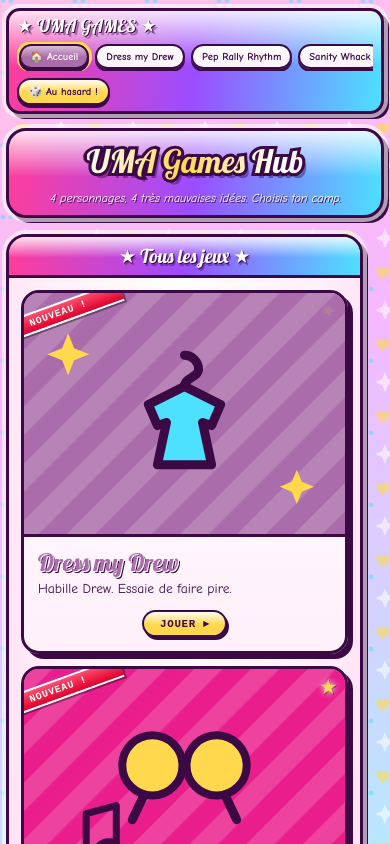
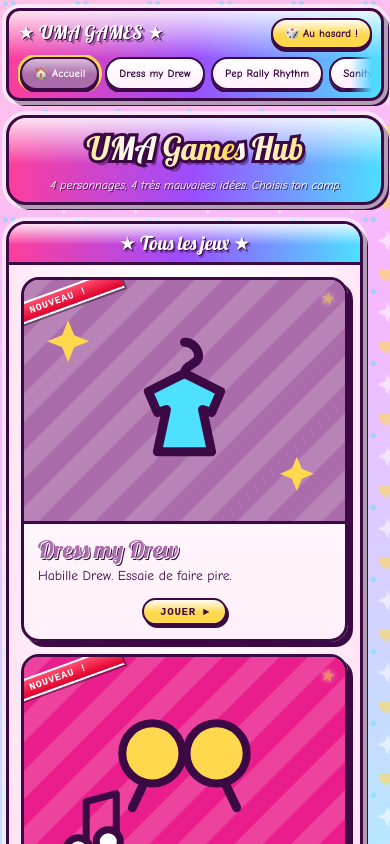
Before and after one commit to dnfrvr/uma-games-hub, a plain HTML site: page index.html in a window 390 px wide. Shown: the top 844 px of the page. Drawn offline with Linux system fonts and the light colour scheme.

Commit message:
Retravaille la barre de navigation sur téléphone
Deux rangées au lieu de trois (marque + « Au hasard ! », puis le ruban
d'onglets), pastilles à 35 px de haut au lieu de 22, ascenseur repeint aux
couleurs du site, bords en fondu du côté où il reste des jeux, et l'onglet
de la page courante amené sous les yeux au chargement.

Co-Authored-By: Claude Opus 5 (1M context) <noreply@anthropic.com>

```diff
--- a/shared/navbar.css
+++ b/shared/navbar.css
@@ -45,12 +45,48 @@ body:has(.page) .navbar { max-width: 1330px; }
 
 .navbar-liens {
   flex: 1 1 auto;
+  min-width: 0;
   display: flex;
   align-items: center;
   gap: 6px;
   overflow-x: auto;
   overscroll-behavior-x: contain;
   padding: 2px;
+  /* Le ruban ne défile qu'à l'étroit, mais quand il défile la barre grise du
+     navigateur jurait avec tout le reste : on la repeint aux couleurs du site. */
+  scrollbar-width: thin;
+  scrollbar-color: var(--text-color) rgba(255, 255, 255, 0.5);
+}
+
+.navbar-liens::-webkit-scrollbar { height: 6px; }
+
+.navbar-liens::-webkit-scrollbar-track {
+  background: rgba(255, 255, 255, 0.5);
+  border-radius: 999px;
+}
+
+.navbar-liens::-webkit-scrollbar-thumb {
+  background: var(--text-color);
+  border-radius: 999px;
+}
+
+/* Un ruban qui déborde le dit : le bord concerné se fond dans la barre, donc
+   une pastille coupée se lit comme « ça continue » et pas comme un bug.
+   Les classes sont posées par navbar.js d'après la position réelle du défilé —
+   sans JS il n'y a pas de fondu, mais le ruban défile quand même. */
+.navbar-liens.deborde-gauche:not(.deborde-droite) {
+  -webkit-mask-image: linear-gradient(90deg, transparent, #000 22px);
+  mask-image: linear-gradient(90deg, transparent, #000 22px);
+}
+
+.navbar-liens.deborde-droite:not(.deborde-gauche) {
+  -webkit-mask-image: linear-gradient(90deg, #000 calc(100% - 22px), transparent);
+  mask-image: linear-gradient(90deg, #000 calc(100% - 22px), transparent);
+}
+
+.navbar-liens.deborde-gauche.deborde-droite {
+  -webkit-mask-image: linear-gradient(90deg, transparent, #000 22px, #000 calc(100% - 22px), transparent);
+  mask-image: linear-gradient(90deg, transparent, #000 22px, #000 calc(100% - 22px), transparent);
 }
 
 /* Un onglet = une pastille blanche à ombre dure ; l'onglet courant prend la
@@ -115,11 +151,36 @@ a.navbar-lien:focus-visible {
   box-shadow: 0 1px 0 var(--shadow-color);
 }
 
+/* =========================================================
+   Téléphone : deux rangées au lieu de trois
+   ---------------------------------------------------------
+   En dessous de 720 px la barre débordait et se cassait en trois lignes
+   (marque / ruban / dé), soit près d'un tiers de la hauteur utile avant même
+   d'arriver au jeu. On en fait un vrai bandeau d'appli : la marque et le dé se
+   partagent la première rangée, le ruban d'onglets prend toute la seconde.
+   ========================================================= */
+
 @media (max-width: 720px) {
-  .navbar { gap: 7px; padding: 6px 8px; }
-  .navbar-marque { font-size: 1.1rem; }
-  .navbar-lien { font-size: 0.66rem; padding: 4px 9px; }
-  .navbar-hasard { font-size: 0.66rem; padding: 5px 10px; }
+  .navbar { gap: 6px 8px; padding: 7px 9px 6px; }
+  .navbar-marque { font-size: 1.15rem; }
+
+  /* `flex: 1 0 100%` sur le ruban force le retour à la ligne ; le dé remonte
+     donc à côté de la marque, poussé à droite par sa marge auto. `order` ne
+     change que l'ordre visuel — au clavier on garde marque → onglets → dé,
+     qui reste la lecture logique de la barre. */
+  .navbar-hasard { order: 1; margin-left: auto; }
+  .navbar-liens { order: 2; flex: 1 0 100%; }
+
+  /* Cibles tactiles : les pastilles faisaient 22 px de haut, soit la moitié de
+     ce qu'un doigt vise correctement. La rangée gagnée les paye largement. */
+  .navbar-lien { font-size: 0.7rem; padding: 8px 12px; }
+  .navbar-hasard { font-size: 0.7rem; padding: 7px 12px; }
+}
+
+@media (max-width: 380px) {
+  /* Écrans les plus étroits : la marque seule tient mal à côté du dé. */
+  .navbar-marque { font-size: 1rem; }
+  .navbar-hasard { padding: 7px 10px; }
 }
 
 @media (prefers-reduced-motion: reduce) {
--- a/shared/navbar.js
+++ b/shared/navbar.js
@@ -51,6 +51,7 @@
       .then((jeux) => {
         jeux.forEach((jeu) => barre.liens.appendChild(onglet(jeu, currentGameId)));
         brancheHasard(barre.hasard, jeux);
+        brancheRuban(barre.liens);
       })
       .catch((err) => {
         console.error("[navbar] manifest illisible :", err);
@@ -106,6 +107,56 @@
     return el;
   }
 
+  /* Sur téléphone le ruban d'onglets est plus large que l'écran. Deux détails
+     qui changent tout, et qui demandent la position réelle du défilé — donc du
+     JS, mais du JS facultatif : sans lui le ruban défile quand même.
+       1. l'onglet de la page courante est amené sous les yeux, sinon on ne voit
+          pas où on est quand on joue au dernier jeu de la liste ;
+       2. les bords se fondent du côté où il reste des jeux (classes lues par
+          navbar.css), pour que la pastille coupée se lise comme une invitation
+          à faire glisser. */
+  function brancheRuban(liens) {
+    const majFondu = () => {
+      const reste = liens.scrollWidth - liens.clientWidth;
+      const marge = 2; // le défilé n'atteint pas toujours l'entier pile
+      liens.classList.toggle("deborde-gauche", liens.scrollLeft > marge);
+      liens.classList.toggle("deborde-droite", liens.scrollLeft < reste - marge);
+    };
+
+    /* `scrollIntoView` ferait aussi défiler la page verticalement : on ne
+       touche qu'à l'axe du ruban. Le calcul passe par les rectangles et non par
+       `offsetLeft` — l'offsetParent d'une pastille, c'est la barre (elle est
+       `sticky`, donc positionnée), pas le ruban. */
+    let mainMise = false;
+    const centreActif = () => {
+      const actif = liens.querySelector(".navbar-lien.actif");
+      if (!actif || mainMise) return;
+      const pastille = actif.getBoundingClientRect();
+      const cadre = liens.getBoundingClientRect();
+      liens.scrollLeft +=
+        pastille.left - cadre.left - (cadre.width - pastille.width) / 2;
+      majFondu();
+    };
+
+    liens.addEventListener("scroll", majFondu, { passive: true });
+    window.addEventListener("resize", majFondu);
+    if (window.ResizeObserver) new ResizeObserver(majFondu).observe(liens);
+
+    /* Dès que la visiteuse fait glisser le ruban elle-même, on ne le recadre
+       plus dans son dos. */
+    const laMain = () => { mainMise = true; };
+    liens.addEventListener("pointerdown", laMain, { passive: true, once: true });
+    liens.addEventListener("wheel", laMain, { passive: true, once: true });
+
+    centreActif();
+    /* Les polices arrivent après le premier rendu : les pastilles changent de
+       largeur et le centrage calculé sur Times ne vaut plus rien. */
+    if (document.fonts && document.fonts.ready) {
+      document.fonts.ready.then(centreActif);
+    }
+    majFondu();
+  }
+
   /* Le bouton « Au hasard ! » d'époque : il n'envoie que vers un jeu
      réellement jouable, sinon il ne sert à rien et on le retire. */
   function brancheHasard(bouton, jeux) {
```
Also changed, not shown: 1 other file.
